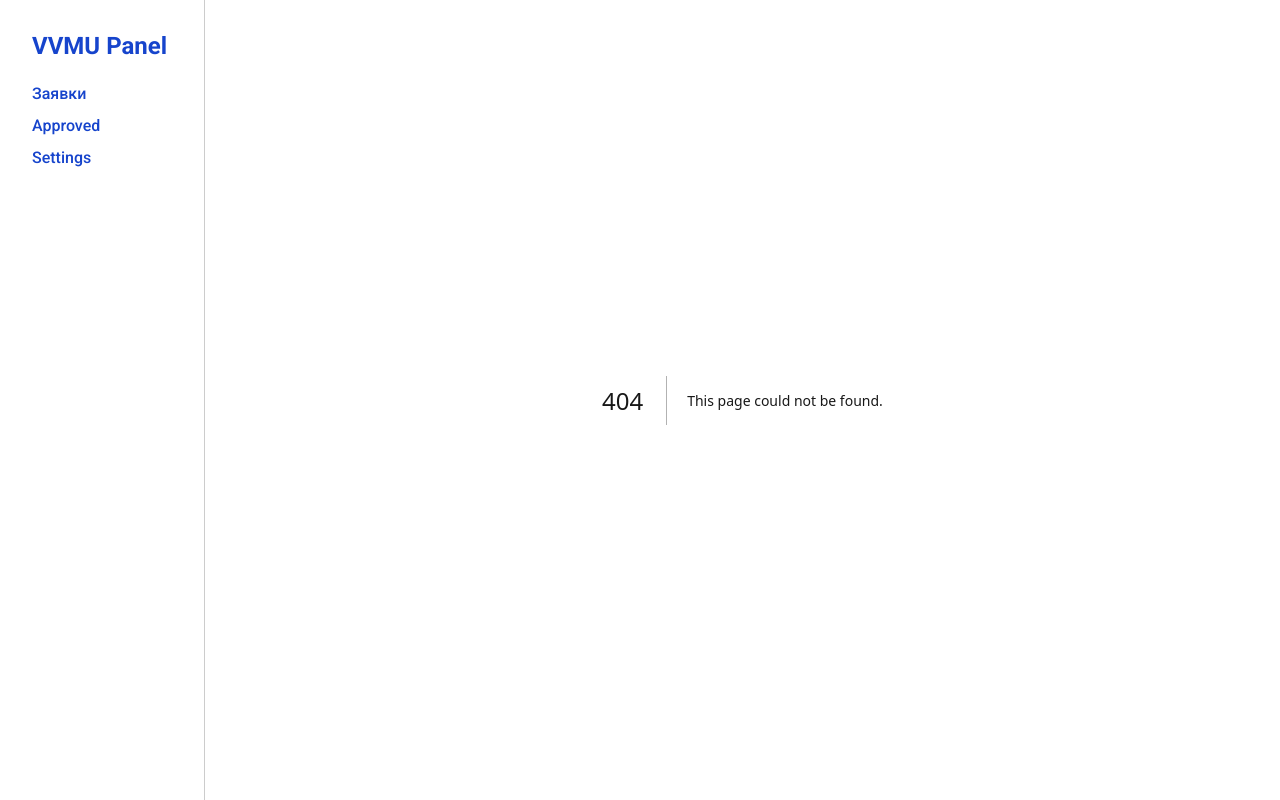
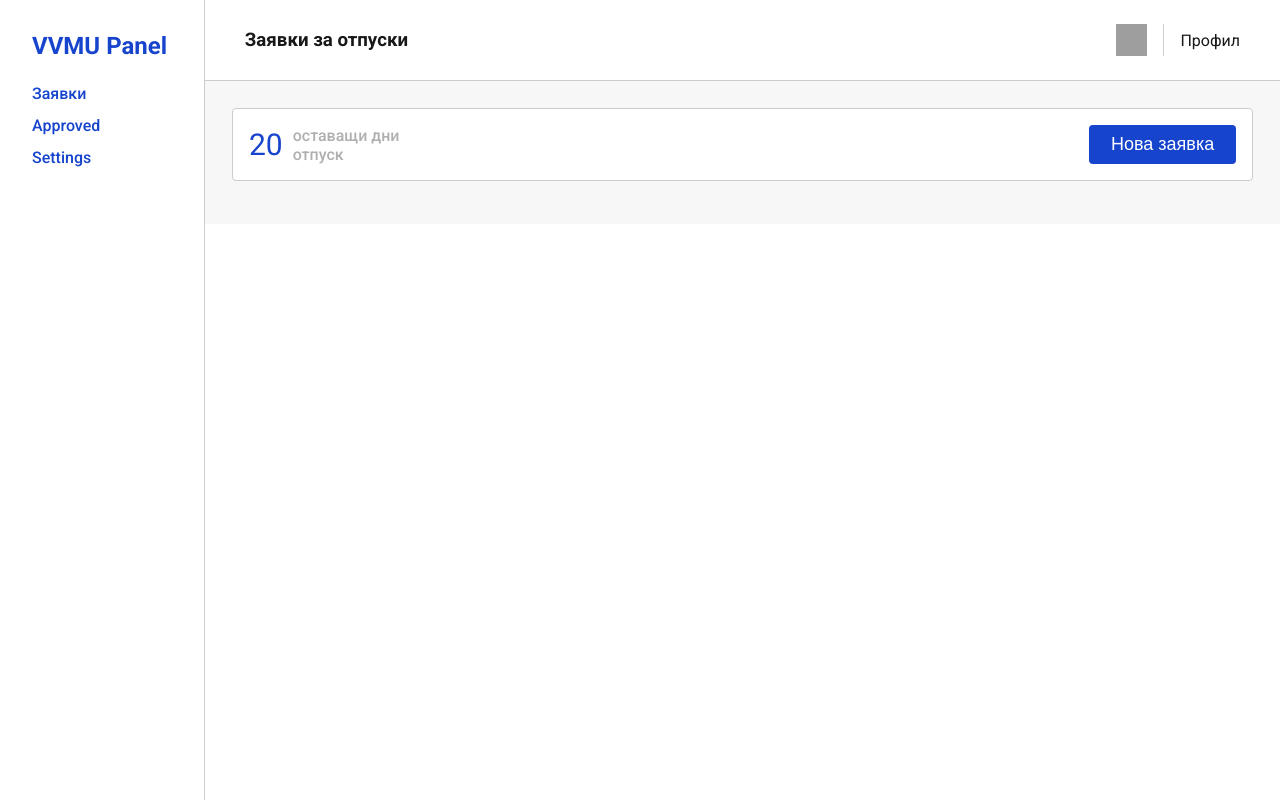
Before and after one commit to KrisKiselkov/nvna-project, a Next.js app: page /client/requestsClient in a window 1280 px wide. Before the commit this address had no page. Built offline with nearby package versions, Linux system fonts and the light colour scheme; grey boxes are pictures that could not be loaded.

Commit message:
Adding Client Side UI

```diff
--- a/app/admin/requests/requests.module.css
+++ b/app/admin/requests/requests.module.css
@@ -40,7 +40,7 @@
 .main-card__main-card-body {
     background-color: #f7f7f7;
     padding: 1.7em;
-
+    height: 100%;
 }
 
 .main-card-body__body-sel-doc {
@@ -65,6 +65,10 @@
     font-size: 16px;
     border-radius: 4px;
     border: 1px solid #ccc;
+}
+
+.body-sel-doc__sel-doc:focus {
+    outline: none;
 }
 
 .main-card-body__body-all-details {
--- /dev/null
+++ b/app/client/requestsClient/page.js
@@ -0,0 +1,35 @@
+import styles from './requestsClient.module.css';
+
+
+export default function RequestsClient () {
+    return (
+        <div className={styles["main-requests-client"]}>
+            <div className={styles["main-requests-client__mrc-header"]}>
+                <h3 className={styles["mrc-header__h3"]}>Заявки за отпуски</h3>
+
+                <div className={styles["mrc-header__header-notif-profile-div"]}>
+                    <figure className={styles["header-notif-profile-div__figure"]}>
+                    <img src="images/notifications_18dp_181818_FILL0_wght400_GRAD0_opsz20.png" />
+                    </figure>
+
+                    <div className={styles["header-notif-profile-div__header-profile-div"]}>
+                    <p className={styles["header-profile-div__p"]}>Профил</p>
+                    </div>
+                </div>
+            </div>
+
+            <div className={styles["main-requests-client__mrc-body"]}>
+                <div className={styles["mrc-body__days-off-new-request"]}>
+                    <div className={styles["days-off-new-request__days-off"]}>
+                        <p className={styles["days-off__num"]}>20</p>
+                        <p className={styles["days-off__p"]}>оставащи дни<br></br> отпуск</p>
+                    </div>
+
+                    <div className={styles["days-off-new-request__new-request"]}>
+                        <button className={styles["new-request__button"]}>Нова заявка</button>
+                    </div>
+                </div>
+            </div>
+        </div>
+    );
+}
--- /dev/null
+++ b/app/client/requestsClient/requestsClient.module.css
@@ -0,0 +1,74 @@
+
+
+.main-requests-client__mrc-header {
+    display: flex;
+    justify-content: space-between;
+    align-items: center;
+    border-bottom: 1px solid #ccc;
+    padding: 1.5em 2.5em;
+}
+
+.mrc-header__header-notif-profile-div {
+    display: flex;
+    align-items: center;
+
+}
+
+.header-notif-profile-div__figure {
+    width: 3em;
+    height: 2em;
+    padding-right: 1em;
+    margin-right: 1em;
+    border-right: 1px solid #ccc;
+
+}
+
+.header-notif-profile-div__figure img {
+    width: 100%;
+    height: 100%;
+}
+
+
+.main-requests-client__mrc-body {
+    background-color: #f7f7f7;
+    padding: 1.7em;
+}
+
+.mrc-body__days-off-new-request {
+    background-color: #fff;
+    width: 100%;
+    padding: 1em;
+    border: 1px solid #ccc;
+    border-radius: 4px;
+    margin-bottom: 1em;
+    display: flex;
+    justify-content: space-between;
+    align-items: center;
+}
+
+.days-off-new-request__days-off {
+    display: flex;
+    align-items: center;
+}
+
+.days-off__p {
+    color: #afafaf;
+    font-weight: 500;
+
+}
+
+.days-off__num {
+    color: #1644cc;
+    font-size: 30px;
+    margin-right: 10px;
+}
+
+.new-request__button {
+    background-color: #1644cc;
+    color: #fff;
+    padding: 0.5em 1.2em;
+    font-size: 18px;
+    border: none;
+    border-radius: 4px;
+    cursor: pointer;
+}
--- a/app/layout.js
+++ b/app/layout.js
@@ -3,6 +3,7 @@
 import { useState } from "react";
 import LoginPage from "./login/page";
 import "./globals.css";
+import Link from "next/link";
 
 export default function RootLayout({ children }) {
   const [isLoggedIn, setIsLoggedIn] = useState(true);
@@ -19,8 +20,8 @@ export default function RootLayout({ children }) {
       <body className="body">
         <div className="sidebar">
           <h2 className="sidebar__h2">VVMU Panel</h2>
-          <a href="#" className="sidebar__nav-link">Заявки</a>
-          <a href="#" className="sidebar__nav-link">Approved</a>
+          <Link href="/admin/requests" className="sidebar__nav-link">Заявки</Link>
+          <Link href="/client/requestsClient" className="sidebar__nav-link">Approved</Link>
           <a href="#" className="sidebar__nav-link">Settings</a>
         </div>
         <main className="main">
--- a/app/page.js
+++ b/app/page.js
@@ -1,6 +1,7 @@
 "use client";
 
 import ReqestsPage from "./admin/requests/page";
+import RequestsClient from "./client/requestsClient/page";
 
 
 export default function Home() {
```
